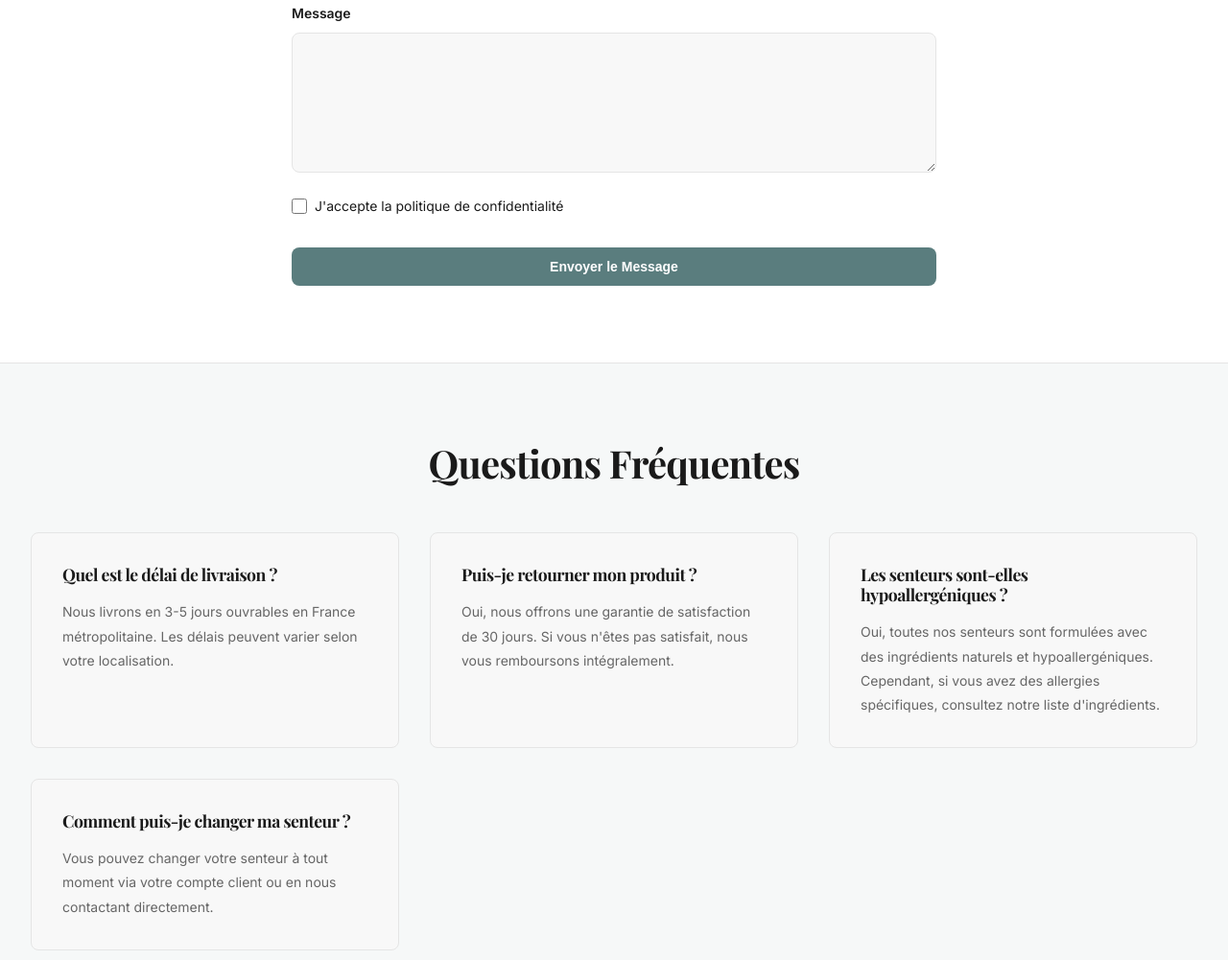
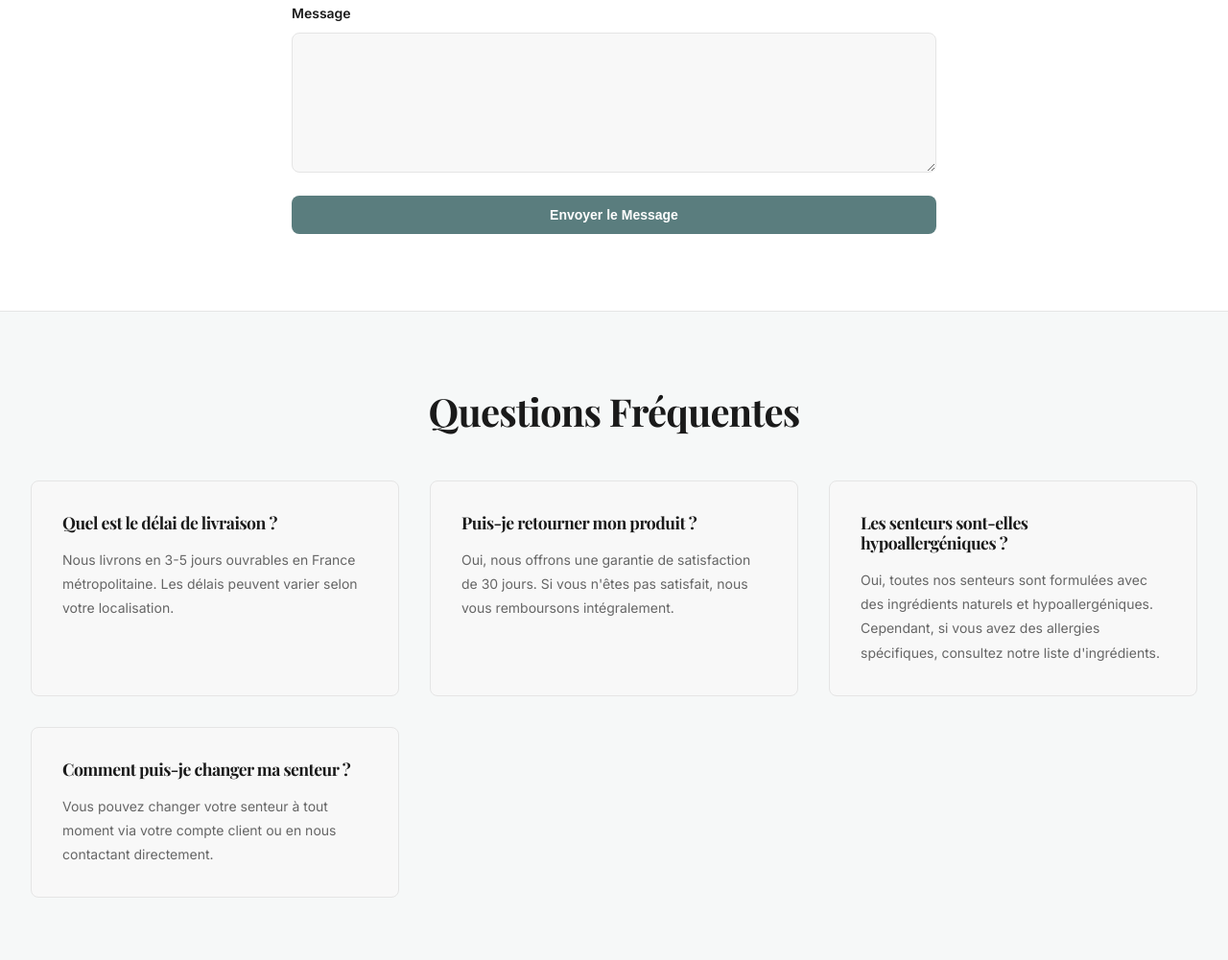
Before and after one commit to fotsotagnefred-png/WAKE-PROJET, a plain HTML site: page index.html in a window 1280 px wide. Shown: the part 8515-9516 px from the top of the page at 96% size. Drawn offline with nearby package versions, Linux system fonts and the light colour scheme.

Commit message:
Remplacement

```diff
--- a/index.html
+++ b/index.html
@@ -582,12 +582,6 @@
                     <label for="message">Message</label>
                     <textarea id="message" name="message" rows="6" required></textarea>
                 </div>
-
-                <div class="form-checkbox">
-                    <input type="checkbox" id="privacy" name="privacy" required>
-                    <label for="privacy">J'accepte la politique de confidentialité</label>
-                </div>
-
                 <button type="submit" class="btn btn-primary btn-full">Envoyer le Message</button>
             </form>
         </div>
```
